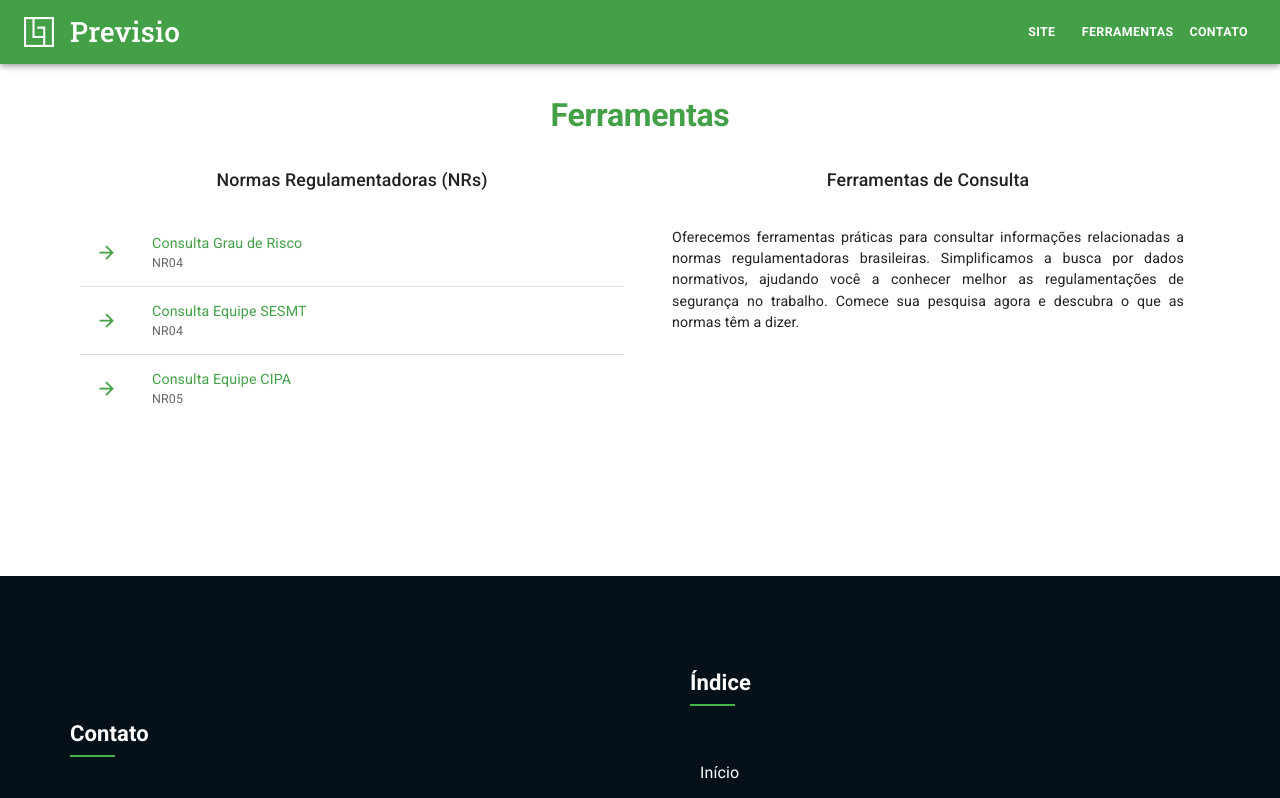
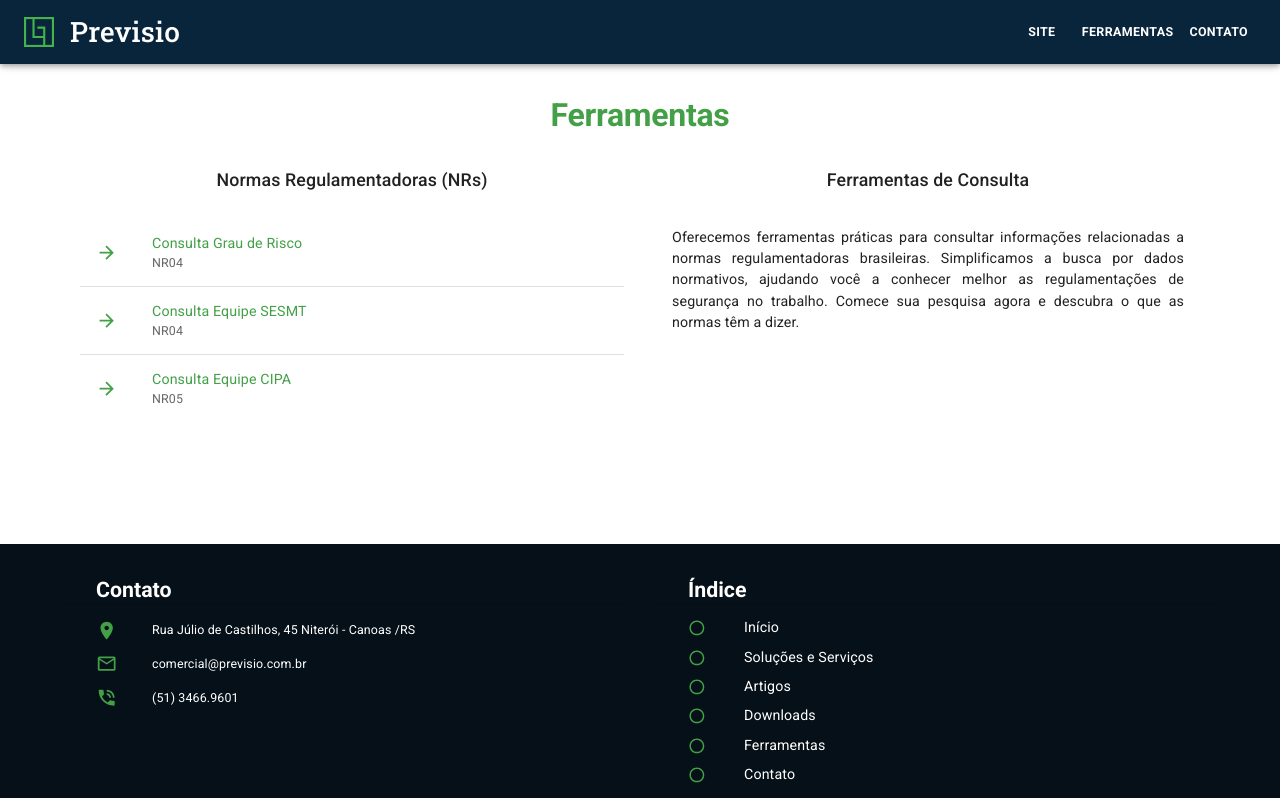
Before and after one commit to previsio-engenharia/ferramentas-previsio-frontend, a Next.js app: page / in a window 1280 px wide. Shown: the top 798 px of the page. Built offline with nearby package versions, Linux system fonts and the light colour scheme.

Commit message:
inicio migração footer

```diff
--- a/src/components/layout/Layout.js
+++ b/src/components/layout/Layout.js
@@ -1,8 +1,8 @@
 import Head from "next/head"
-import Footer from "components/Footer"
 import Menu from "components/layout/menu"
 import { Container, CssBaseline, ThemeProvider } from "@mui/material"
 import { theme } from "styles/themes"
+import Footer from "./footer"
 
 export default function Layout({ children }) {
 
@@ -15,7 +15,7 @@ export default function Layout({ children }) {
                     {children}
                 </main>
             </Container>
-            <Footer />
+            <Footer/>
         </ThemeProvider>
     )
 }
--- /dev/null
+++ b/src/components/layout/footer.js
@@ -0,0 +1,99 @@
+import Link from "next/link";
+import { Container, Grid, Typography, Divider, List, ListItem, ListItemText, ListItemIcon } from '@mui/material';
+import LocationOnIcon from '@mui/icons-material/LocationOn';
+import MailOutlineIcon from '@mui/icons-material/MailOutline';
+import PhoneInTalkIcon from '@mui/icons-material/PhoneInTalk';
+import RadioButtonUncheckedIcon from '@mui/icons-material/RadioButtonUnchecked';
+
+const Footer = () => (
+    <footer style={{ background: '#061018', color: 'white', minHeight:'300px' }}>
+        <Container>
+            <Grid container spacing={4}>
+                <Grid item xs={12} sm={6} >
+                    <Typography variant="h5" fontWeight={600} paddingLeft={4}>
+                        Contato
+                    </Typography>
+                    <Divider />
+                    <List dense sx={{px: 2}}>
+                        <ListItem>
+                            <ListItemIcon>
+                                <LocationOnIcon color="primary" />
+                            </ListItemIcon>
+                            <ListItemText primary="Rua Júlio de Castilhos, 45 Niterói - Canoas /RS" />
+                        </ListItem>
+                        <ListItem>
+                            <ListItemIcon>
+                                <MailOutlineIcon color="primary" />
+                            </ListItemIcon>
+                            <ListItemText primary={<a href="mailto:comercial@previsio.com.br">comercial@previsio.com.br</a>} />
+                        </ListItem>
+                        <ListItem>
+                            <ListItemIcon>
+                                <PhoneInTalkIcon color="primary" />
+                            </ListItemIcon>
+                            <ListItemText primary={<a href="tel:+55(51)34669601">(51) 3466.9601</a>} />
+                        </ListItem>
+                    </List>
+                </Grid>
+                <Grid item xs={12} sm={6}>
+                    <Typography variant="h5" fontWeight={600} paddingLeft={4}>
+                        Índice
+                    </Typography>
+                    <Divider />
+                    <List dense sx={{px: 2}}>
+                        <ListItem>
+                            <ListItemIcon>
+                                <RadioButtonUncheckedIcon color="primary" fontSize="small"/>
+                            </ListItemIcon>
+                            <Typography variant="inherit">
+                                <Link href="https://previsio.com.br">Início</Link>
+                            </Typography>
+                        </ListItem>
+                        <ListItem>
+                            <ListItemIcon>
+                                <RadioButtonUncheckedIcon color="primary" fontSize="small"/>
+                            </ListItemIcon>
+                            <Typography variant="inherit">
+                                <Link href="https://previsio.com.br/seguranca-do-trabalho/">Soluções e Serviços</Link>
+                            </Typography>
+                        </ListItem>
+                        <ListItem>
+                            <ListItemIcon>
+                                <RadioButtonUncheckedIcon color="primary" fontSize="small"/>
+                            </ListItemIcon>
+                            <Typography variant="inherit">
+                                <Link href="https://previsio.com.br/artigos/">Artigos</Link>
+                            </Typography>
+                        </ListItem>
+                        <ListItem>
+                            <ListItemIcon>
+                                <RadioButtonUncheckedIcon color="primary" fontSize="small"/>
+                            </ListItemIcon>
+                            <Typography variant="inherit">
+                                <Link href="https://previsio.com.br/downloads/">Downloads</Link>
+                            </Typography>
+                        </ListItem>
+                        <ListItem>
+                            <ListItemIcon>
+                                <RadioButtonUncheckedIcon color="primary" fontSize="small"/>
+                            </ListItemIcon>
+                            <Typography variant="inherit">
+                                <Link href="https://ferramentas.previsio.com.br">Ferramentas</Link>
+                            </Typography>
+                        </ListItem>
+                        <ListItem>
+                            <ListItemIcon>
+                                <RadioButtonUncheckedIcon color="primary" fontSize="small"/>
+                            </ListItemIcon>
+                            <Typography variant="inherit">
+                                <Link href="https://previsio.com.br/contato/">Contato</Link>
+                            </Typography>
+                        </ListItem>
+                    </List>
+                </Grid>
+            </Grid>
+        </Container>
+    </footer>
+);
+
+export default Footer;
--- a/src/components/layout/menu.js
+++ b/src/components/layout/menu.js
@@ -4,7 +4,7 @@ import * as React from 'react';
 import Link from 'next/link';
 import Image from 'next/image';
 //MUI
-import {AppBar, Box, Divider, Drawer, IconButton, List, ListItem, ListItemButton, ListItemText, Toolbar, Typography, Button} from '@mui/material';
+import { AppBar, Box, Divider, Drawer, IconButton, List, ListItem, ListItemButton, ListItemText, Toolbar, Typography, Button } from '@mui/material';
 import MenuIcon from '@mui/icons-material/Menu';
 import { theme } from 'styles/themes';
 //consts
@@ -75,7 +75,12 @@ function Menu(props) {
 
     return (
         <Box sx={{ display: 'flex', alignItems: 'center' }}>
-            <AppBar component="nav">
+            <AppBar
+                component="nav"
+                //sx={{ backgroundColor: '#061018' }} //Azul escuro
+                sx={{ backgroundColor: '#09253C' }} //Azul um pouco menos escuro
+                //sx={{ backgroundColor: theme.palette.primary.main }} //Verde
+            >
                 <Toolbar>
                     <IconButton
                         color="inherit"
@@ -84,10 +89,17 @@ function Menu(props) {
                         onClick={handleDrawerToggle}
                         sx={{ mr: 2, display: { sm: 'none' } }}
                     >
-                        <MenuIcon />
+                        <MenuIcon
+                            sx={{
+                                color: '#fff',
+                                '&:hover': {
+                                    color: theme.palette.primary.light, // Set the font color on hover
+                                },
+                            }} />
                     </IconButton>
                     <Image
-                        src="/previsio_logo_bc.svg"
+                        src="/previsio_logo_vd.svg"
+                        //src="/previsio_logo_bc.svg" //logo branco
                         alt="Logo Previsio Engenharia"
                         width={30}
                         height={30}
@@ -105,8 +117,13 @@ function Menu(props) {
                     <Box sx={{ display: { xs: 'none', sm: 'block' } }}>
                         {navItems.map((item) => (
                             <Link href={item.link} key={item.text} style={{ textDecoration: 'none' }}>
-
-                                <Button key={item.text} sx={{ color: '#fff' }}>
+                                <Button
+                                    sx={{
+                                        color: '#fff',
+                                        '&:hover': {
+                                            color: theme.palette.primary.light, // Set the font color on hover
+                                        },
+                                    }}>
                                     {item.text}
                                 </Button>
                             </Link>
```
